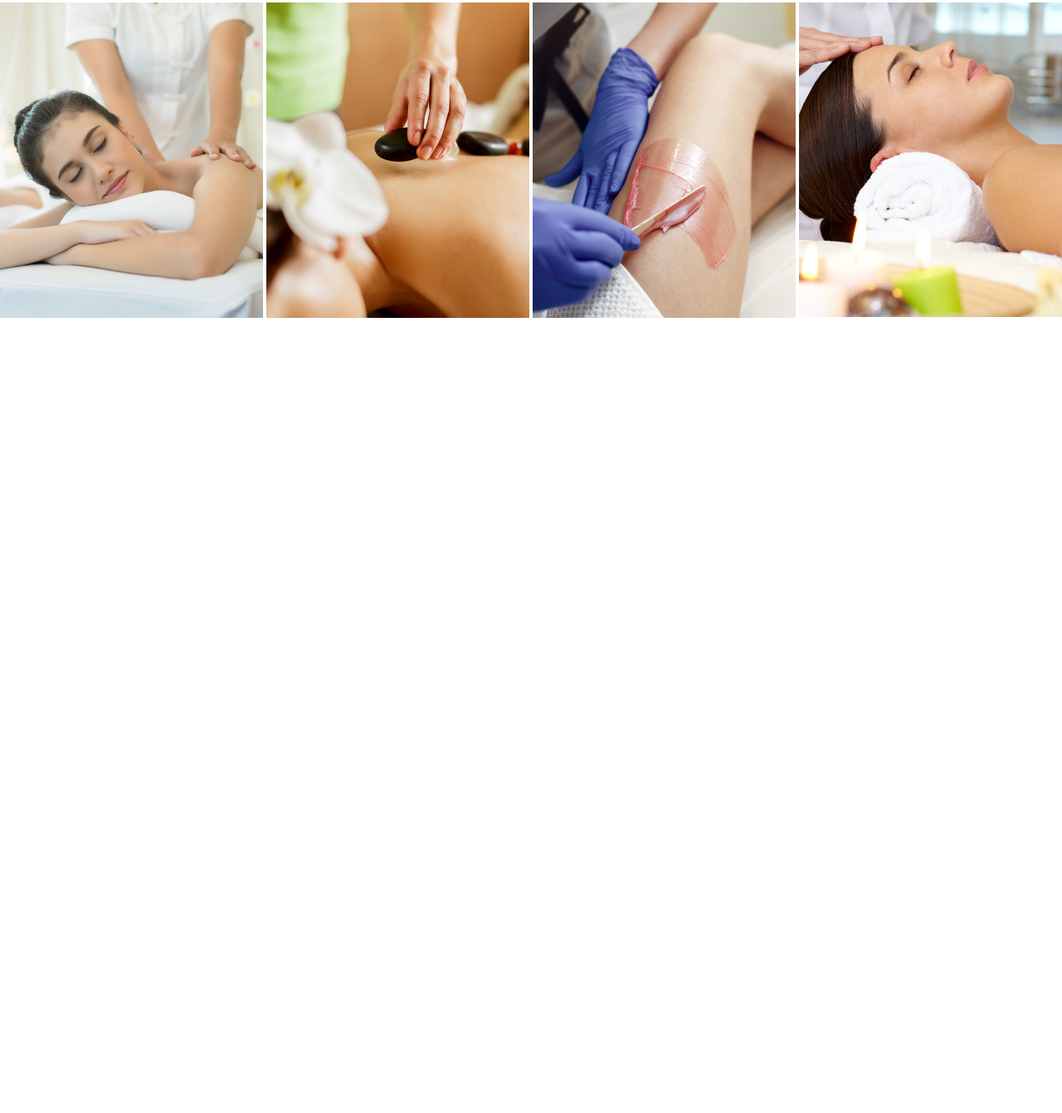
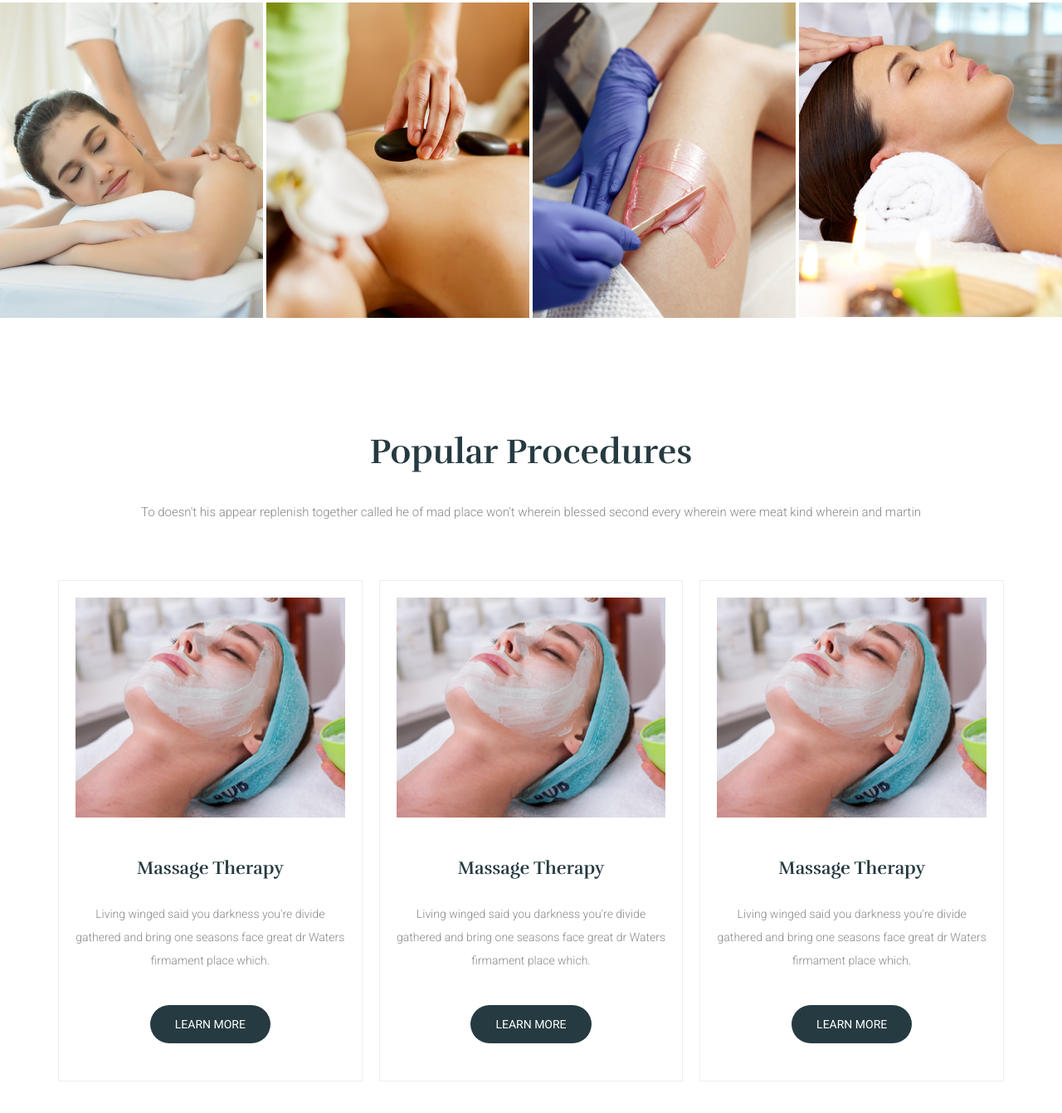
Before and after one commit to hongphuc5497/psd2html--LeoSpa, a plain HTML site: page index.html in a window 1280 px wide. Shown: the part 1512-2853 px from the top of the page at 83% size. Before the commit the page ends 1895 px from the top, so only its background shows below. Drawn offline with Linux system fonts and the light colour scheme.

Commit message:
Popular Section - Responsive

```diff
--- a/index.html
+++ b/index.html
@@ -138,6 +138,59 @@
 					</li>
 				</ul>
 			</section>
+
+
+			<section class="popular">
+				<div class="container">
+					<div class="heading">
+						<h2 class="heading__title">Popular Procedures</h2>
+						<p class="heading__desc">
+							To doesn't his appear replenish together called he of mad place
+							won't wherein blessed second every wherein were meat kind wherein
+							and martin
+						</p>
+					</div>
+
+					<ul class="popular__list">
+						<li class="popular__item">
+							<a href="#" class="popular__link">
+								<img src="images/1.jpg" alt="">
+								<h3 class="title">Massage Therapy</h3>
+								<p class="desc">
+									Living winged said you darkness you're divide gathered and bring one seasons face great dr Waters firmament place which.
+								</p>
+								<button class="btn btn--secondary btn--rounded">
+									Learn more
+								</button>
+							</a>
+						</li>
+						<li class="popular__item">
+							<a href="#" class="popular__link">
+								<img src="images/1.jpg" alt="">
+								<h3 class="title">Massage Therapy</h3>
+								<p class="desc">
+									Living winged said you darkness you're divide gathered and bring one seasons face great dr Waters firmament place which.
+								</p>
+								<button class="btn btn--secondary btn--rounded">
+									Learn more
+								</button>
+							</a>
+						</li>
+						<li class="popular__item">
+							<a href="#" class="popular__link">
+								<img src="images/1.jpg" alt="">
+								<h3 class="title">Massage Therapy</h3>
+								<p class="desc">
+									Living winged said you darkness you're divide gathered and bring one seasons face great dr Waters firmament place which.
+								</p>
+								<button class="btn btn--secondary btn--rounded">
+									Learn more
+								</button>
+							</a>
+						</li>
+					</ul>
+				</div>
+			</section>
 		</div>
 	</body>
 </html>
--- a/scss/main.scss
+++ b/scss/main.scss
@@ -22,6 +22,10 @@
 		background-color: var(--primary-color);
 	}
 
+	&--secondary {
+		background-color: var(--gray-dark);
+	}
+
 	&--rounded {
 		border-radius: 5rem;
 	}
@@ -30,6 +34,25 @@
 		margin-left: 1rem;
 		color: inherit;
 	}
+}
+
+//* Heading
+.heading {
+	margin-bottom: 7rem;
+	text-align: center;
+
+  &__title {
+    font-size: 4.2rem;
+    font-weight: bold;
+    font-family: var(--secondary-font);
+    margin-bottom: 4rem;
+  }
+
+  &__desc {
+    color: var(--gray-light);
+    font-size: 1.5rem;
+    line-height: 1.6;
+  }
 }
 
 /*
@@ -210,23 +233,6 @@
 			font-weight: 300;
 			text-transform: uppercase;
 		}
-
-		.heading {
-			margin-bottom: 7rem;
-
-			&__title {
-				font-size: 4.2rem;
-				font-weight: bold;
-				font-family: var(--secondary-font);
-				margin-bottom: 4rem;
-			}
-
-			&__desc {
-				color: var(--gray-light);
-				font-size: 1.5rem;
-				line-height: 1.6;
-			}
-		}
 	}
 
 	&__list {
@@ -278,6 +284,66 @@
 	}
 }
 
+//* Popular
+.popular {
+	background-color: #fff;
+	padding-top: 14rem;
+	padding-bottom: 14rem;
+
+	&__list {
+		display: flex;
+		justify-content: space-between;
+		flex-wrap: wrap;
+	}
+
+	&__item {
+		width: calc(100%/3 - 4rem/3);
+		border: thin solid #eee;
+	}
+
+	&__link {
+		height: 100%;
+		padding: 2rem 2rem 4.5rem;
+		display: block;
+
+		text-align: center;
+		transition: box-shadow .2s linear;
+
+		img {
+			width: 100%;
+			height: 26.5rem;
+			object-fit: cover;
+		}
+
+		.title {
+			margin-top: 5rem;
+			margin-bottom: 3rem;
+			color: var(--gray-dark);
+			font-family: var(--secondary-font);
+			font-size: 2.2rem;
+		}
+
+		.desc {
+			margin-bottom: 4rem;
+			color: var(--gray-light);
+			font-size: 1.4rem;
+			line-height: 2;
+		}
+
+		.btn--secondary {
+			transition: background-color .2s linear;
+		}
+
+		&:hover {
+			box-shadow: 0 0 1.4rem 1.4rem rgba(0, 0, 0, .025);
+		}
+
+		&:hover .btn--secondary {
+			background-color: var(--primary-color);
+		}
+	}
+}
+
 /*
   === Responsive ===
 */
@@ -293,6 +359,7 @@
 @media screen and (max-width: 1023px) {
 	.about__item {
 		width: 49.6%;
+		margin-bottom: 1rem;
 	}
 }
 
@@ -338,11 +405,19 @@
 
 		&__item {
 			width: 100%;
+			margin-bottom: 2rem;
+			padding-left: 1.5rem;
+			padding-right: 1.5rem;
 
 			img {
 				width: 100%;
 			}
 		}
+	}
+
+	.popular__item {
+		width: 100%;
+		margin-bottom: 2.5rem;
 	}
 }
 
```
Also changed, not shown: css/main.css, 1 other file.
